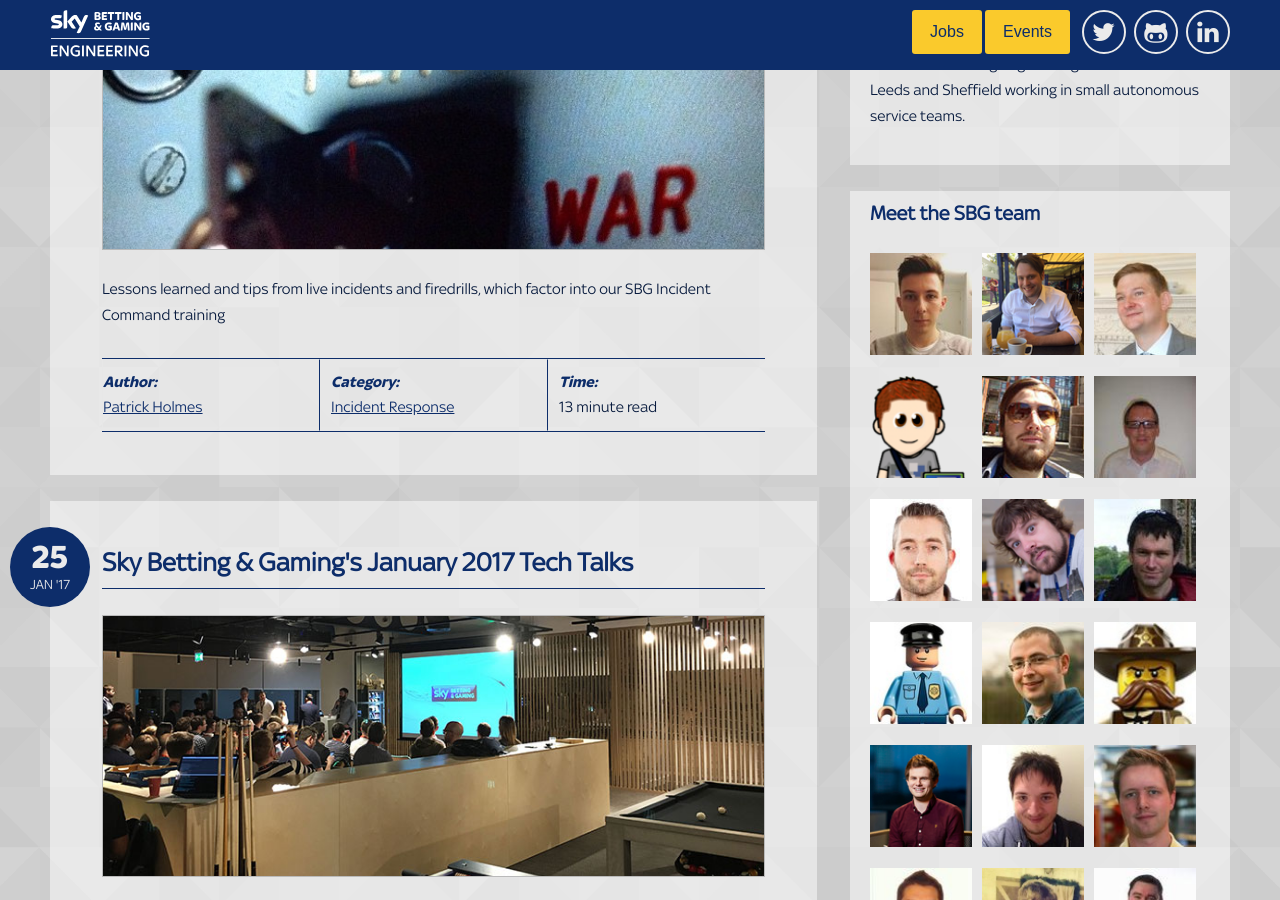
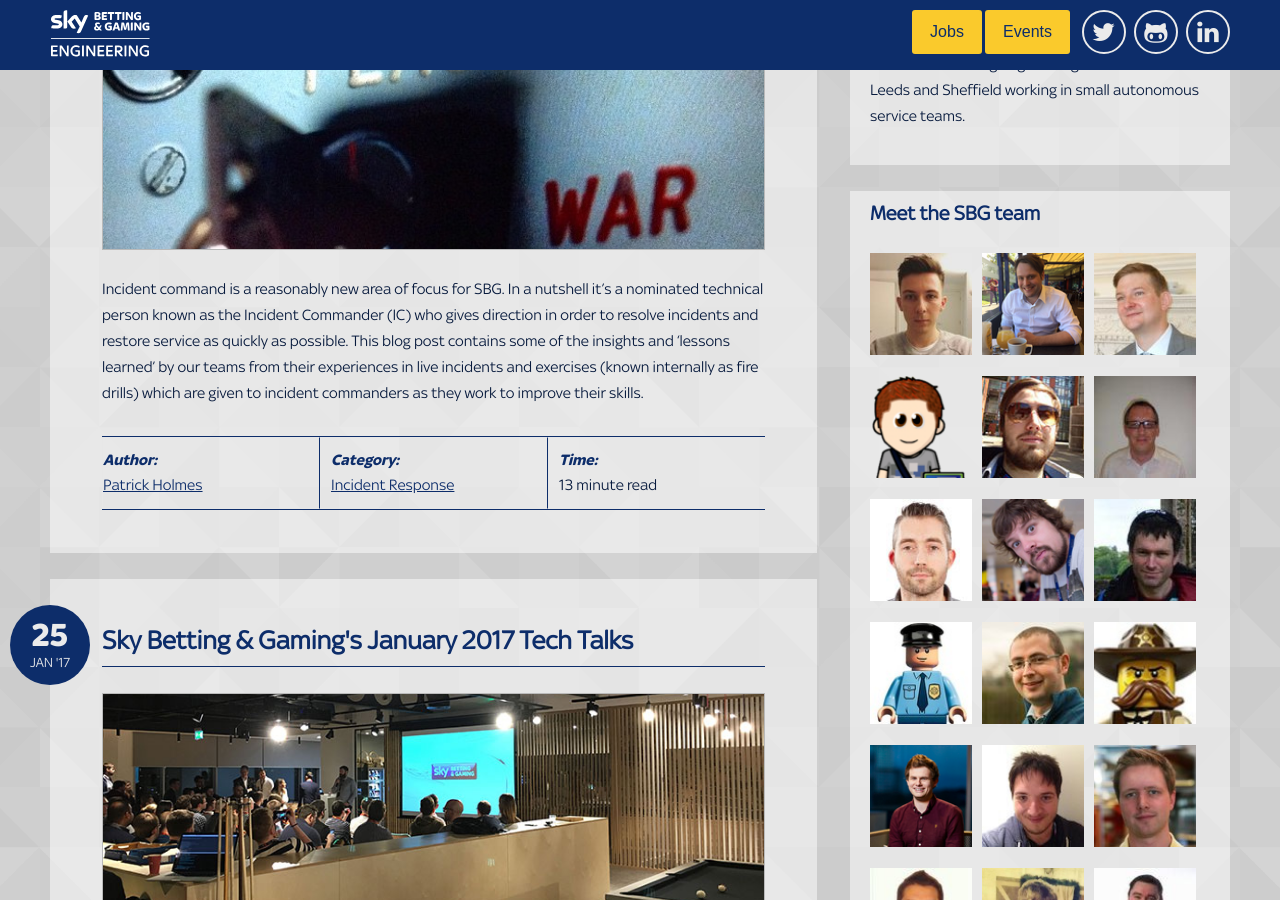
Before and after one commit to skybet/skybet.github.io, a Jekyll site: the page built from index.html, in a window 1280 px wide and 900 px high, scrolled down 592 px. Built offline with Jekyll 4.4.1, drawn with Linux system fonts in a browser that asks for light colours; nearby versions of some CDN libraries; some web fonts are replaced; the list of posts is cut into pages by our own code; comment, search, counter and statistics services are not loaded.

Commit message:
Update 2017-01-30-inc-cmd-lessonslearned.md

```diff
--- a/_posts/2017-01-30-inc-cmd-lessonslearned.md
+++ b/_posts/2017-01-30-inc-cmd-lessonslearned.md
@@ -2,7 +2,7 @@
 layout:     post
 title:      Lessons Learned for Incident Commanders
 date:       2017-01-30 09:00
-summary:    Lessons learned and tips from live incidents and firedrills, which factor into our SBG Incident Command training
+summary:    Incident command is a reasonably new area of focus for SBG. In a nutshell it's a nominated technical person known as the Incident Commander (IC) who gives direction in order to resolve incidents and restore service as quickly as possible. This blog post contains some of the insights and 'lessons learned' by our teams from their experiences in live incidents and exercises (known internally as fire drills) which are given to incident commanders as they work to improve their skills.
 category:   Incident Response
 tags:       Incident management, Incident command
 author:     patrick_holmes
```
